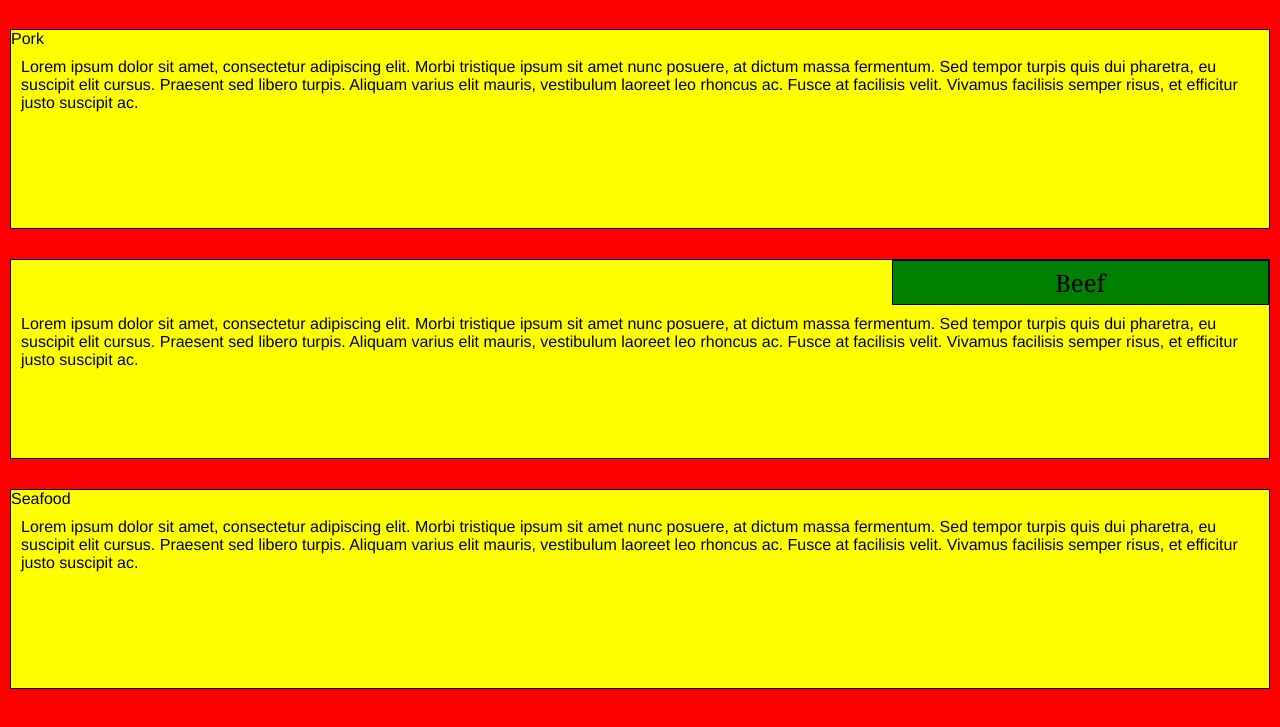
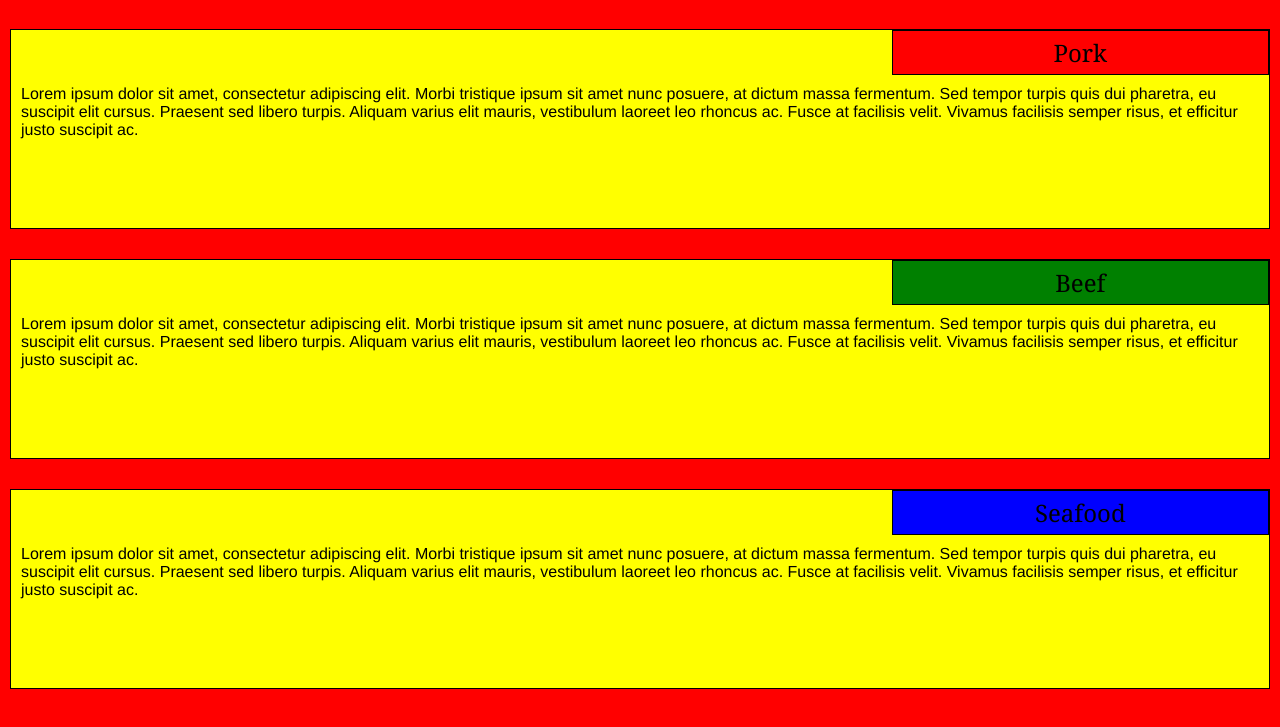
Before and after one commit to 5bn/Coursera-module-2-assignment, a plain HTML site: page Site/index.html in a window 1280 px wide. Shown: the part 61-788 px from the top of the page. Drawn offline with Linux system fonts and the light colour scheme.

Commit message:
second commit

```diff
--- a/Site/style.css
+++ b/Site/style.css
@@ -48,7 +48,7 @@ section {
 	overflow: auto;
 	background-color: yellow
 }
-#pork {
+#Pork {
 	border: 1px solid black;
 	text-align: center;
 	width: 30%;
@@ -73,7 +73,7 @@ section {
 	padding: 5px;
 	background-color: green;
 }
-#seafood {
+#Seafood {
 	border: 1px solid black;
 	text-align: center;
 	width: 30%;
```
